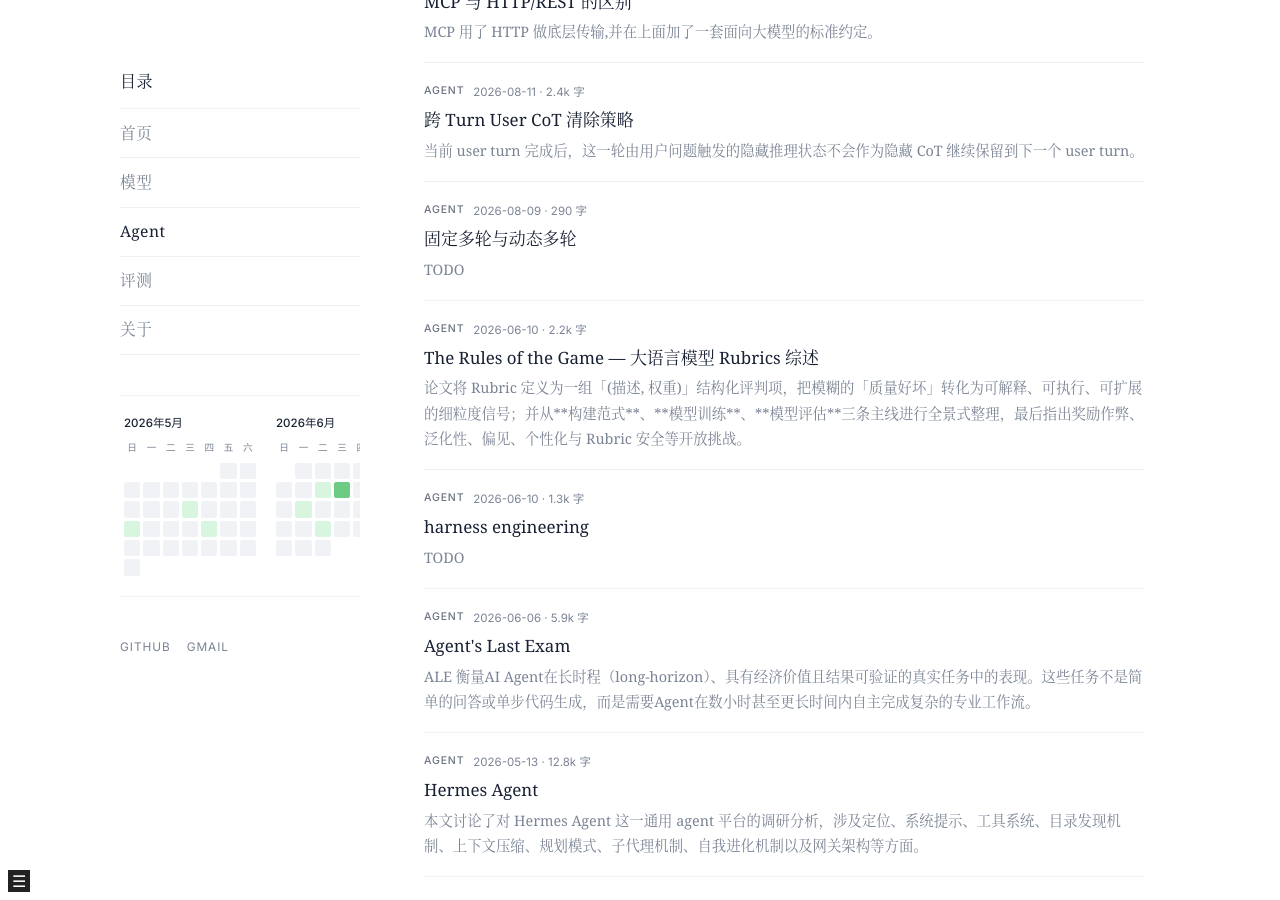
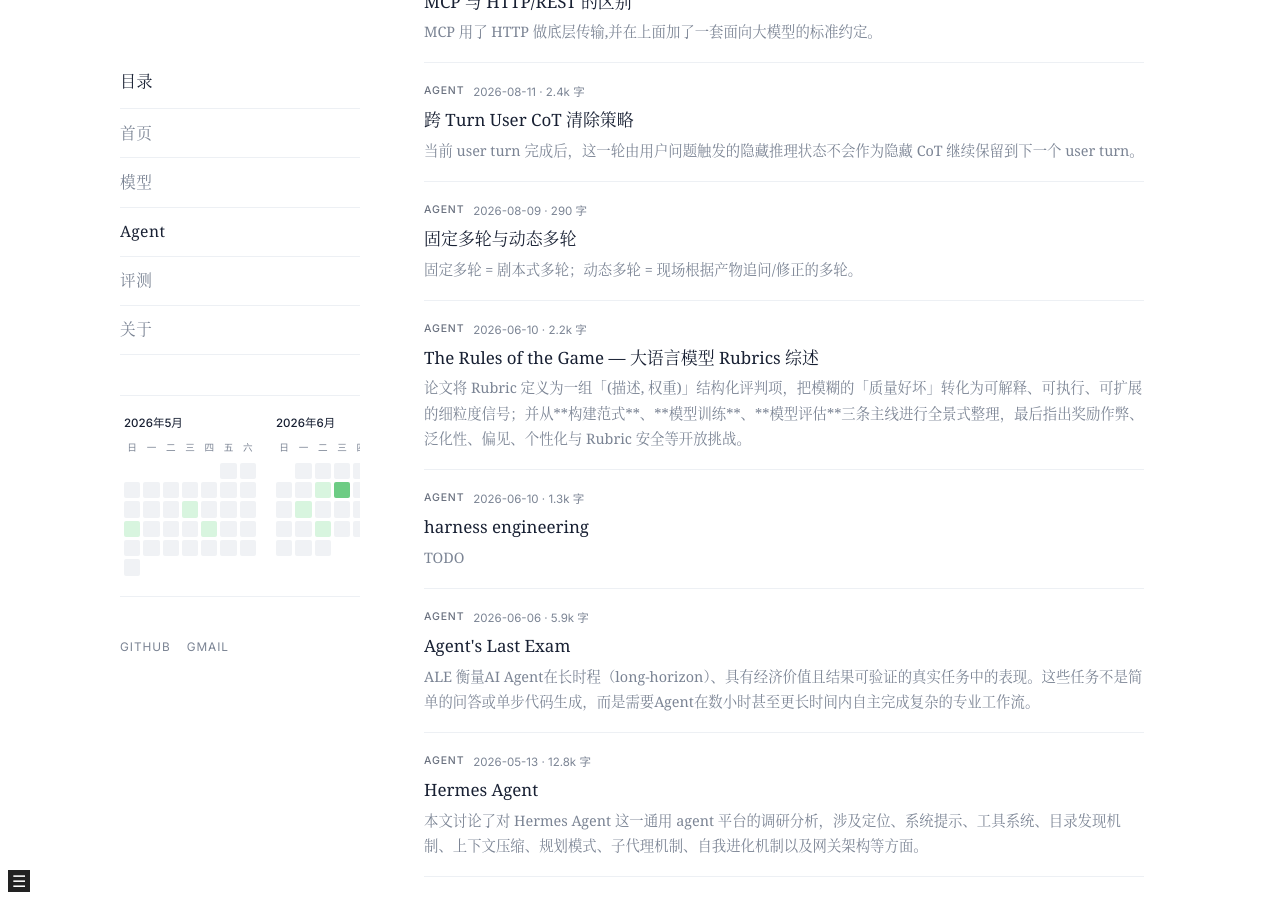
Before and after one commit to agent-2026-sophie/agent_sendiment, a Jekyll site: the page built from agent.md, in a window 1280 px wide and 900 px high, scrolled down 890 px. Built offline with Jekyll 4.4.1, drawn with Linux system fonts in a browser that asks for light colours.

Commit message:
update post: 固定多轮与动态多轮

```diff
--- a/_agent_posts/2026/08/2026-08-09-user-turn.md
+++ b/_agent_posts/2026/08/2026-08-09-user-turn.md
@@ -3,7 +3,7 @@ title: 固定多轮与动态多轮
 date: 2026-08-09
 author: Sophie
 tags: [agent, multi-user-turn]
-excerpt: TODO
+excerpt: 固定多轮 = 剧本式多轮；动态多轮 = 现场根据产物追问/修正的多轮。
 ---
 **固定多轮**，意思是：一个任务会有多轮用户指令，但这些指令在题目/评测 case 里是**提前写死的**，每一轮用户会说什么、什么时候说，都是预设好的。
 
```
